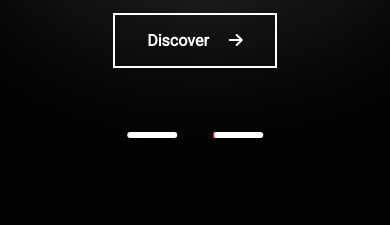
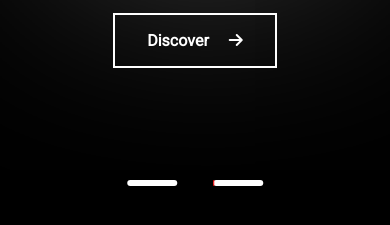
Before and after one commit to ryuzaki979/Bicycle-Shop, a plain HTML site: page index.html in a window 390 px wide. Shown: the part 593-818 px from the top of the page. Drawn offline with nearby package versions, Linux system fonts and the light colour scheme.

Commit message:
bicycle indicator position fixed

```diff
--- a/style.css
+++ b/style.css
@@ -358,7 +358,7 @@ section{
     .cycle__types{
 
         position: absolute;
-        bottom: 0rem;
+        bottom: -3rem;
         left: 50%;
         transform: translateX(-50%);
         justify-content: center;
```
